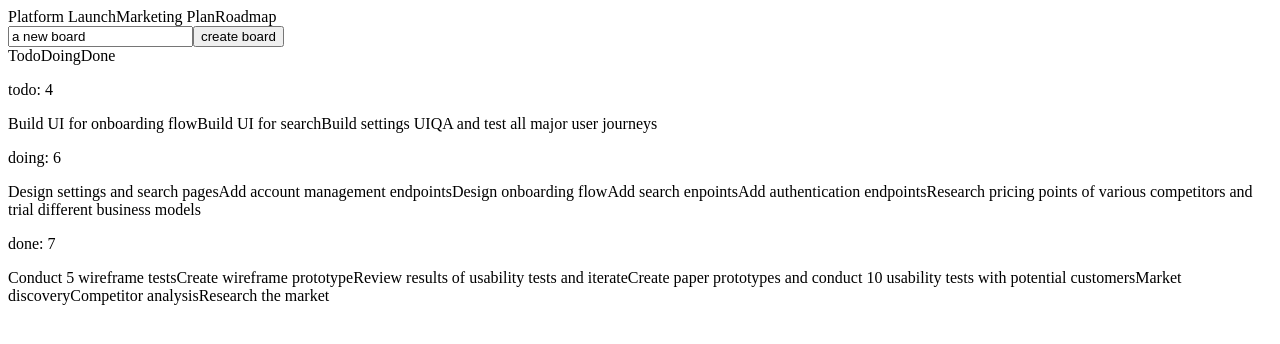
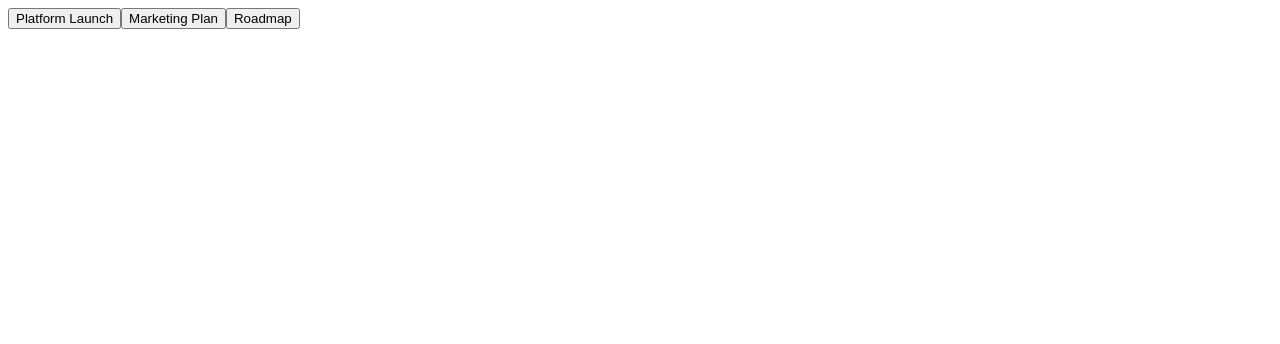
Before and after one commit to asephkhan/kanban-task-management-web-app, a React app in the folder Frontend/: page / in a window 1280 px wide. Shown: the top 344 px of the page. Built offline with nearby package versions, Linux system fonts and the light colour scheme; data requests are answered from the project's data file; the HTML template or start-up script is replaced by a standard one.

Commit message:
added the functioality of changing the boards by clicking o them

```diff
--- a/Frontend/src/App.jsx
+++ b/Frontend/src/App.jsx
@@ -5,6 +5,7 @@ import axios from "axios";
 function App() {
   const [boards, setBoards] = useState([]);
   const [newBoard, setNewBoard] = useState("a new board");
+  const [selectedBoard, setSelectedboard] = useState(null);
 
   const addBoard = (e) => {
     e.preventDefault();
@@ -28,40 +29,40 @@ function App() {
     });
   }, []);
 
+  if (!selectedBoard) {
+    return (
+      <>
+        {boards.map((board) => (
+          <button onClick={() => setSelectedboard(board)}>{board.name}</button>
+        ))}
+      </>
+    );
+  }
 
-  if (boards.length === 0) return <p>loading...</p>
+  if (boards.length === 0) return <p>loading...</p>;
 
-  const board = boards[0]
-//  const todo = board.columns[0].tasks.map(task => task.title)
+  const board = selectedBoard;
 
-  const columns = board.columns.map(column => column)
+  const columns = board.columns.map((column) => column);
 
-const column = columns.map(column => column.name)
+  const column = columns.map((column) => column.name);
 
-const todo = columns[0].tasks.map(todo => todo.title)
-const doing = columns[1].tasks.map(doing => doing.title)
-const done = columns[2].tasks.map(done => done.title)
+  const todo = columns[0].tasks.map((todo) => todo.title);
+  const doing = columns[1].tasks.map((doing) => doing.title);
+  const done = columns[2].tasks.map((done) => done.title);
 
 
 
-
-
-
-
-
-
-  console.log("result", done );
-
   return (
     <>
-      {boards.map((board) => board.name)}
-
       <form onSubmit={addBoard}>
         <input value={newBoard} onChange={handleBoardChange} />
         <button type="submit">create board</button>
       </form>
 
-
+      {boards.map((board) => (
+        <button onClick={() => setSelectedboard(board)}>{board.name}</button>
+      ))}
       {column}
       <p>todo: {todo.length}</p>
       <p>{todo}</p>
@@ -69,10 +70,6 @@ const done = columns[2].tasks.map(done => done.title)
       <p>{doing}</p>
       <p>done: {done.length}</p>
       <p>{done}</p>
-
-
-
-
     </>
   );
 }
```
Also changed, not shown: 1 other file (tests, documents, lock files or other folders). Lines whose indentation alone changed are shown as unchanged.
